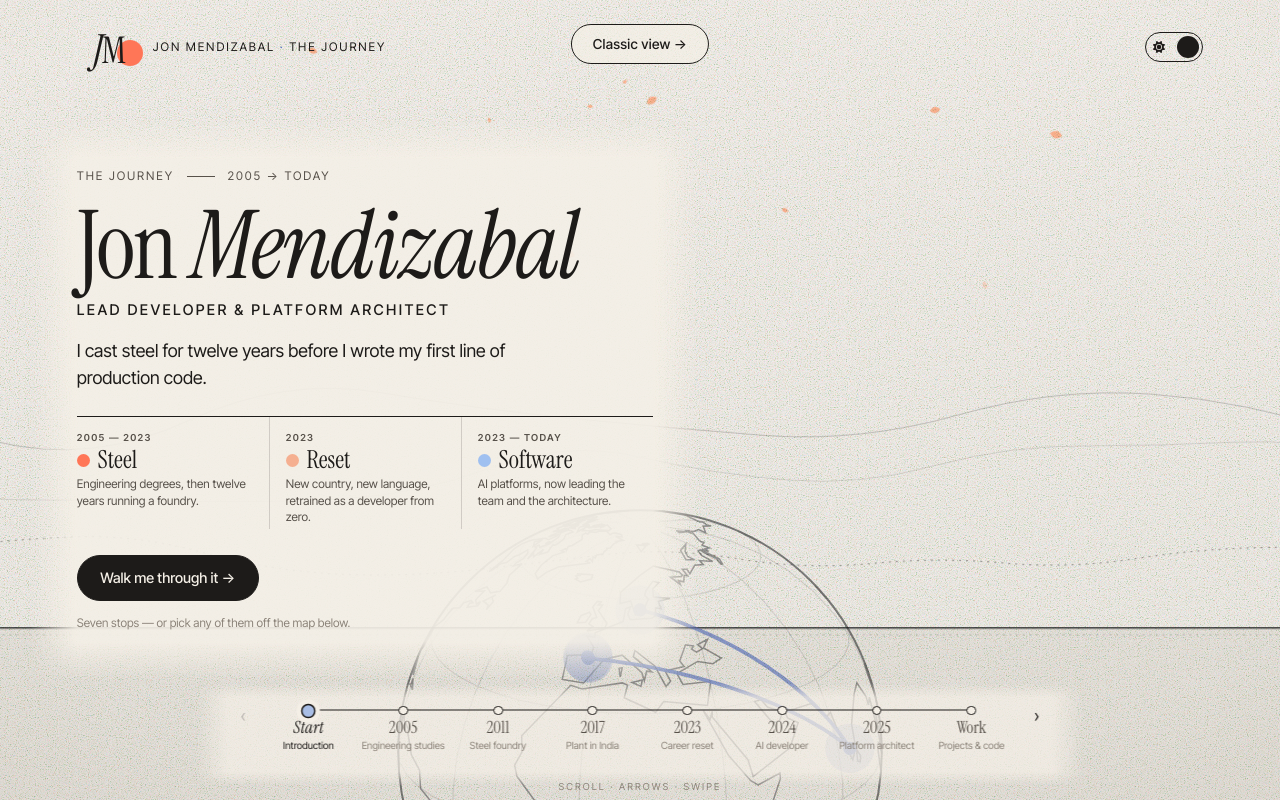
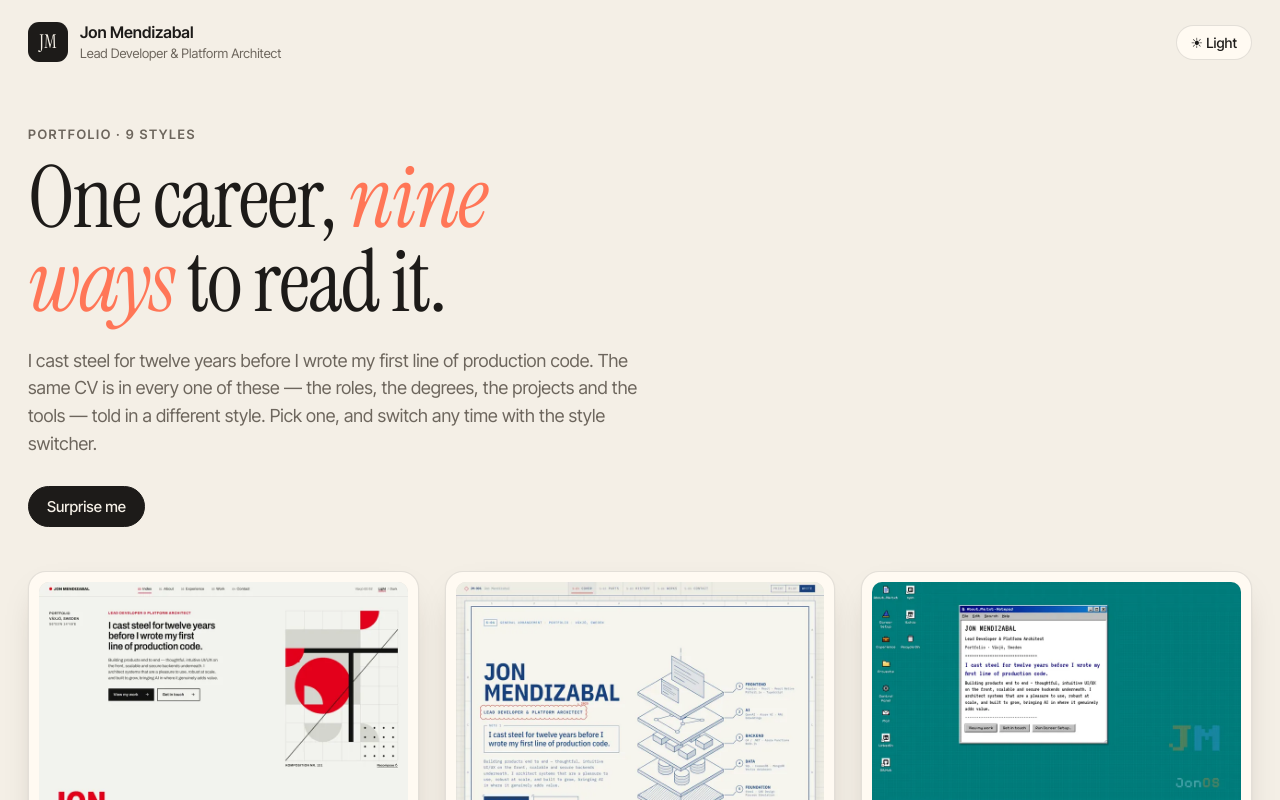
Before and after one commit to Connectslide121/Portfolio, a React (Create React App) app: page / in a window 1280 px wide. Before the commit this address led to /#journey/intro. Shown: the top 800 px of the page. Built offline with nearby package versions, Linux system fonts and the light colour scheme.

Commit message:
feat(modes): open the site on the picker
?mode=<id> loads that design alone — its chunk, its CSS, its fonts and
favicon — and anything else shows the picker. The light or dark choice is
shared; without one, Blueprint and Constellation start at night as before.

```diff
--- a/src/index.js
+++ b/src/index.js
@@ -1,22 +1,52 @@
-import React from "react";
+import React, { Suspense, lazy } from "react";
 import ReactDOM from "react-dom/client";
-import "./styles/styles.css";
-import App from "./App";
+import "./picker/switch.css";
+import ModeSwitch from "./picker/ModeSwitch";
+import { currentModeId, fontsHref, modeById } from "./modes/registry";
 
-// The site is printed on paper: light is the default and public/index.html
-// ships a bare <body>. Dark ("ink") is opt-in, so only an explicit stored
-// choice adds the class — toggle, never add-if, so a stored "light" also wins
-// over anything a cached HTML might still carry.
+// One address, nine sites: ?mode=<id> loads that design and nothing else, so
+// its global styles have the page to themselves. No mode, the picker.
+const mode = modeById(currentModeId());
+
+// Light and dark are shared by every mode (jm-theme). Without a stored
+// choice each design keeps its own default: the night designs start dark.
 try {
-  const prefersDark = window.localStorage.getItem("jm-theme") === "dark";
-  document.body.classList.toggle("dark-theme", prefersDark);
+  const stored = window.localStorage.getItem("jm-theme");
+  document.body.classList.toggle("dark-theme", stored ? stored === "dark" : Boolean(mode?.darkByDefault));
 } catch {
-  /* blocked storage — keep whatever default the HTML set */
+  document.body.classList.toggle("dark-theme", Boolean(mode?.darkByDefault));
 }
+
+if (mode) {
+  const fonts = document.createElement("link");
+  fonts.rel = "stylesheet";
+  fonts.href = fontsHref(mode);
+  document.head.appendChild(fonts);
+  document.querySelector('meta[name="theme-color"]')?.setAttribute("content", mode.themeColor);
+  document.querySelector('link[rel="icon"][type="image/svg+xml"]')?.setAttribute("href", `${process.env.PUBLIC_URL}/modes/${mode.id}/favicon.svg`);
+  document.documentElement.dataset.mode = mode.id;
+  try {
+    window.localStorage.setItem("jm-mode", mode.id);
+  } catch {
+    /* the picker just won't offer "back to" */
+  }
+}
+
+const Picker = lazy(() => import("./picker/Picker"));
+const Mode = mode && lazy(mode.load);
 
 const root = ReactDOM.createRoot(document.getElementById("root"));
 root.render(
   <React.StrictMode>
-    <App />
+    <Suspense fallback={null}>
+      {mode ? (
+        <>
+          <Mode />
+          <ModeSwitch mode={mode} />
+        </>
+      ) : (
+        <Picker />
+      )}
+    </Suspense>
   </React.StrictMode>
 );
```
